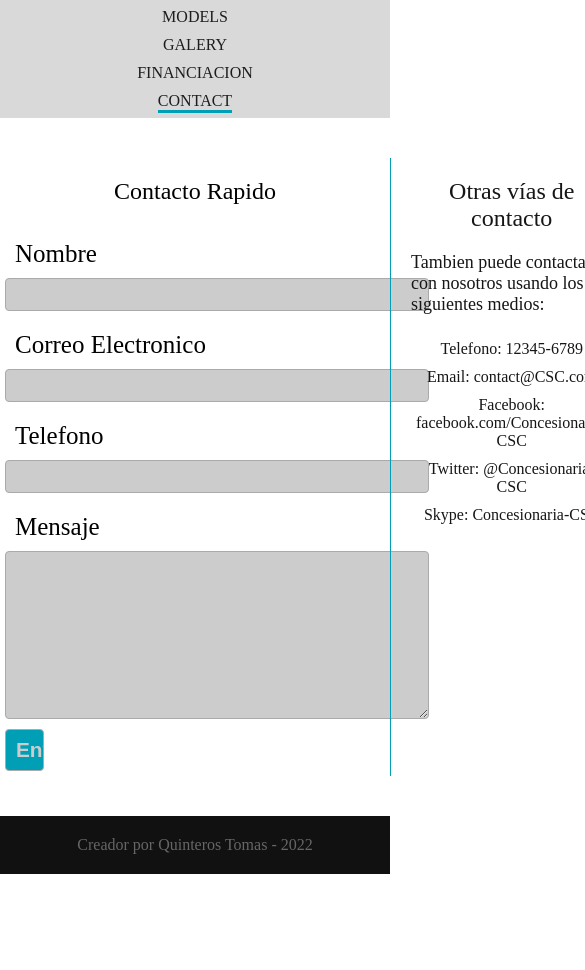
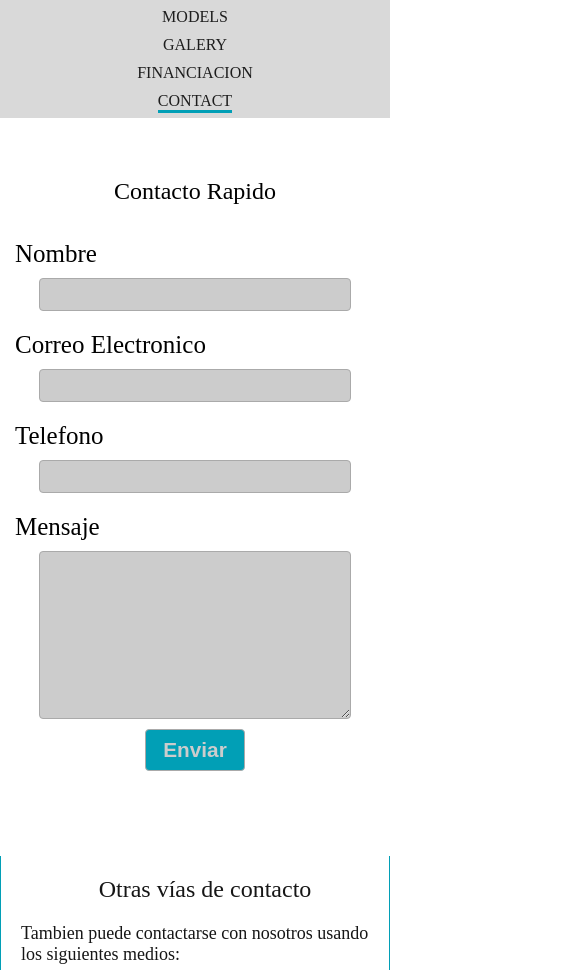
Before and after one commit to tomasquinteros/tomasquinteros.github.io, a plain HTML site: page html/contact.html in a window 390 px wide. Shown: the part 130-1100 px from the top of the page, 585 px wide, since content can reach past the window. Before the commit the page ends 1004 px from the top, so only its background shows below. Drawn offline with Linux system fonts and the light colour scheme.

Commit message:
creamos responsive

```diff
--- a/style/contact.css
+++ b/style/contact.css
@@ -63,3 +63,35 @@ h2 {
     font-size: 1.3em;
     width: 10vw;
 }
+
+@media (max-width:425px) {
+    main {flex-direction: column;}
+
+    .contacto-rapido li input, li textarea {
+        width: 80vw;
+        background-color: #ccc;
+        padding: 8px 10px;
+        border: 1px solid #aaa;
+        border-radius: 4px;
+        margin: 0px auto;
+    }
+    .contacto-rapido li textarea {
+        max-width: 80vw;
+    }
+    .contacto-rapido li input[type="submit"] {
+        background-color: #019fb6;
+        color: #ccc;
+        font-size: 1.3em;
+        width: 100px;
+        font-weight: 600;
+    }
+    .contacto-rapido li input[type="submit"]:hover {
+        background-color: #ccc;
+        color: #019fb6;
+        font-size: 1.3em;
+    }
+    .otros-contactos {
+        border-left:1px solid #019fb6;
+        border-right: 1px solid #019fb6;
+    }
+}
```
Also changed, not shown: html/financiacion.html (+1 -1 lines), style/home.css (+19 -2 lines).
